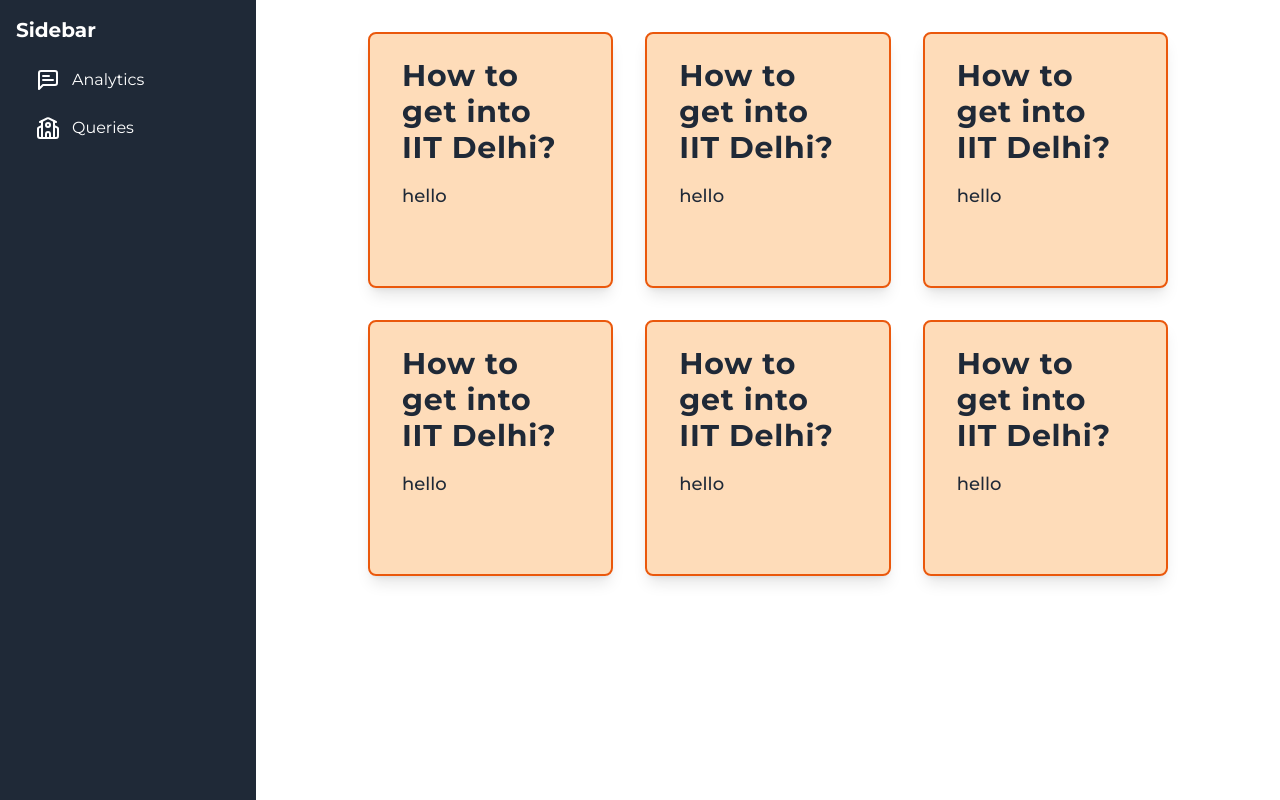
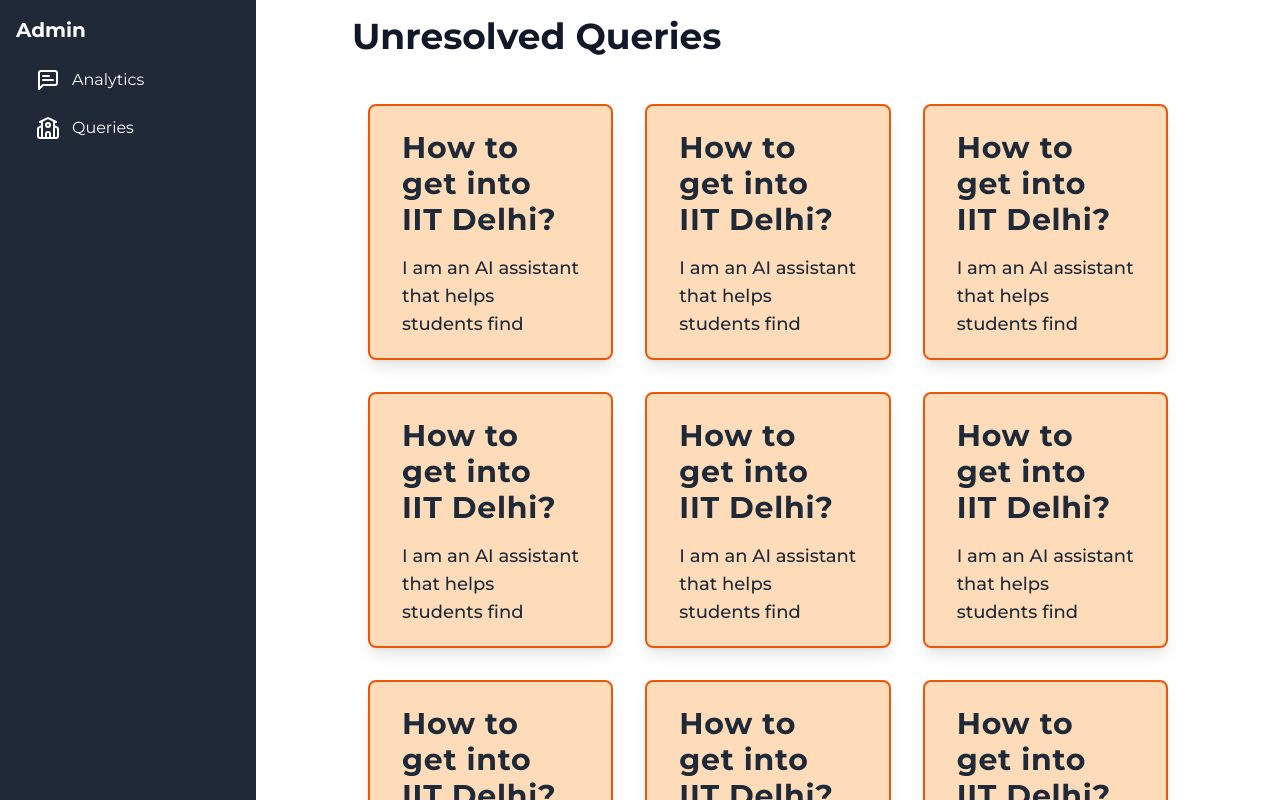
Before and after one commit to NilanchalaPanda/campusPro, a Next.js app: page /admin/queries in a window 1280 px wide. Built offline with nearby package versions, Linux system fonts and the light colour scheme.

Commit message:
whisper bug fixed

```diff
--- a/app/(AdminInterface)/admin/analytics/page.jsx
+++ b/app/(AdminInterface)/admin/analytics/page.jsx
@@ -41,6 +41,7 @@
 
   return (
     <div className='space-y-8 p-8'>
+      <h1 className="font-bold text-4xl text-gray-900 px-4 py-4">Analytics </h1>
       <div className='grid grid-cols-1 gap-4 md:grid-cols-2'>
         <Card subheading='No. of Users' count={userCount} />
         <Card subheading='No. of Queries' count={24} />
--- a/app/(AdminInterface)/admin/queries/page.jsx
+++ b/app/(AdminInterface)/admin/queries/page.jsx
@@ -4,13 +4,64 @@
 function Queries() {
   return (
     <div className='h-full w-full'>
+      <h1 className='px-4 py-4 text-start text-4xl font-bold text-gray-900'>
+        Unresolved Queries
+      </h1>
       <div className='grid grid-cols-3 items-center gap-8 p-8'>
-        <Querycard query={'How to get into IIT Delhi?'} response={'hello'} />
-        <Querycard query={'How to get into IIT Delhi?'} response={'hello'} />
-        <Querycard query={'How to get into IIT Delhi?'} response={'hello'} />
-        <Querycard query={'How to get into IIT Delhi?'} response={'hello'} />
-        <Querycard query={'How to get into IIT Delhi?'} response={'hello'} />
-        <Querycard query={'How to get into IIT Delhi?'} response={'hello'} />
+        <Querycard
+          query={'How to get into IIT Delhi?'}
+          response={
+            'I am an AI assistant that helps students find engineering colleges in Rajasthan. I am unable to answer your question.'
+          }
+        />
+        <Querycard
+          query={'How to get into IIT Delhi?'}
+          response={
+            'I am an AI assistant that helps students find engineering colleges in Rajasthan. I am unable to answer your question.'
+          }
+        />
+        <Querycard
+          query={'How to get into IIT Delhi?'}
+          response={
+            'I am an AI assistant that helps students find engineering colleges in Rajasthan. I am unable to answer your question.'
+          }
+        />
+        <Querycard
+          query={'How to get into IIT Delhi?'}
+          response={
+            'I am an AI assistant that helps students find engineering colleges in Rajasthan. I am unable to answer your question.'
+          }
+        />
+        <Querycard
+          query={'How to get into IIT Delhi?'}
+          response={
+            'I am an AI assistant that helps students find engineering colleges in Rajasthan. I am unable to answer your question.'
+          }
+        />
+        <Querycard
+          query={'How to get into IIT Delhi?'}
+          response={
+            'I am an AI assistant that helps students find engineering colleges in Rajasthan. I am unable to answer your question.'
+          }
+        />
+        <Querycard
+          query={'How to get into IIT Delhi?'}
+          response={
+            'I am an AI assistant that helps students find engineering colleges in Rajasthan. I am unable to answer your question.'
+          }
+        />
+        <Querycard
+          query={'How to get into IIT Delhi?'}
+          response={
+            'I am an AI assistant that helps students find engineering colleges in Rajasthan. I am unable to answer your question.'
+          }
+        />
+        <Querycard
+          query={'How to get into IIT Delhi?'}
+          response={
+            'I am an AI assistant that helps students find engineering colleges in Rajasthan. I am unable to answer your question.'
+          }
+        />
       </div>
     </div>
   )
--- a/components/AdminLayout.js
+++ b/components/AdminLayout.js
@@ -26,7 +26,7 @@
         >
           {isSidebarOpen ? 'Close' : 'Open'}
         </button>
-        <h2 className='mb-4 text-xl font-bold'>Sidebar</h2>
+        <h2 className='mb-4 text-xl font-bold'>Admin</h2>
         <nav>
           <ul>
             <li className='mb-2'>
--- a/components/ChatSectionComponent.jsx
+++ b/components/ChatSectionComponent.jsx
@@ -161,6 +161,8 @@
       }
 
       const data = await response.json()
+      const index = chatState.chat.length
+      setLoadingIndex(index)
       dispatch(sendChatMessage({ message: data.text }))
       setError('')
     } catch (err) {
```
